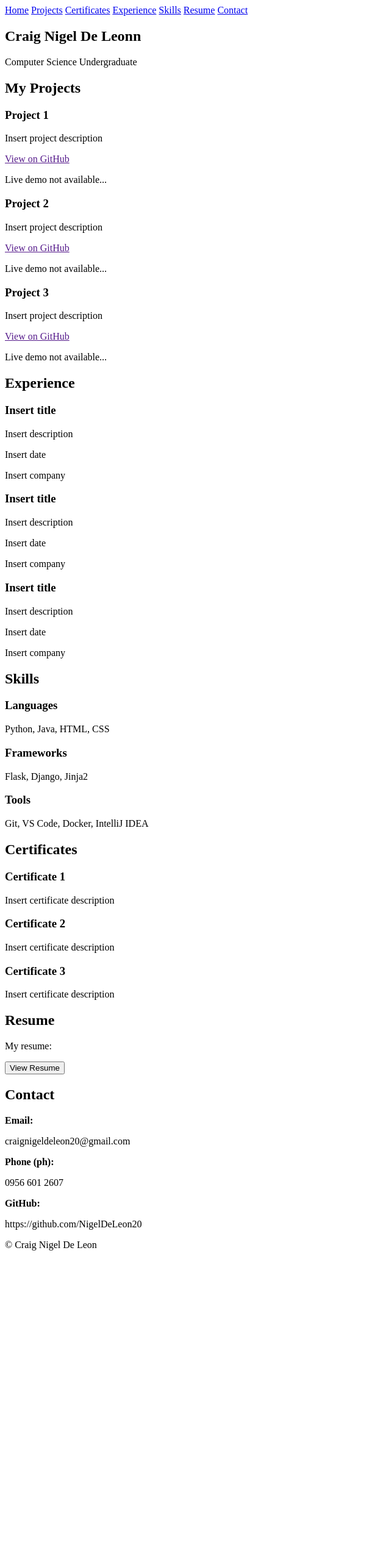
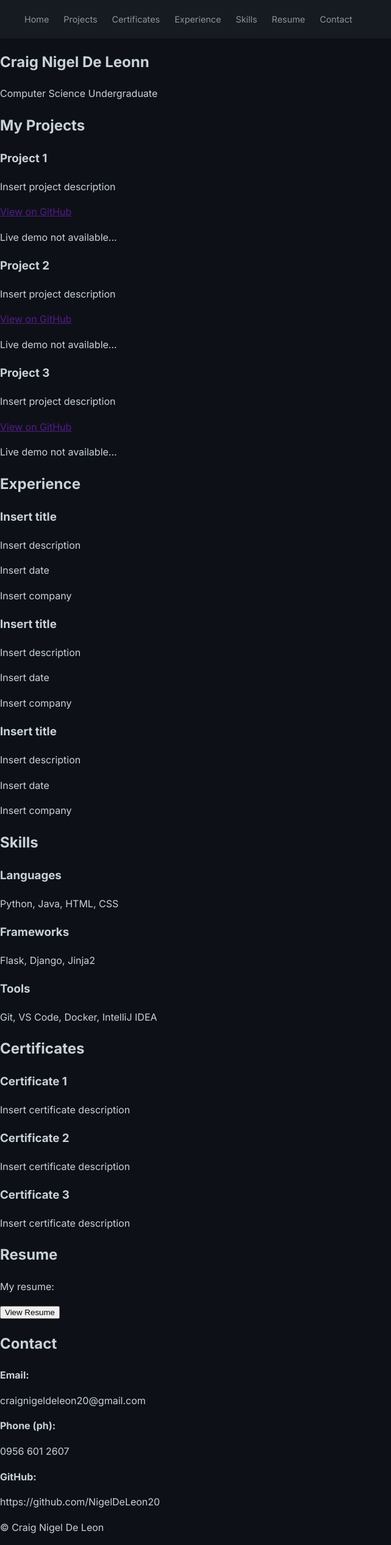
Before and after one commit to NigelDeLeon20/personal-portfolio, a Flask app: page / in a window 1280 px wide. Shown: the whole page at 61% size, without its empty margins (0-641 px from the left). Before the commit the page ends 2051 px from the top, so only its background shows below. Run offline with Flask 3, Linux system fonts and the light colour scheme.

Commit message:
Added base colors as well as header for navigation. All edit made in style.css

```diff
--- a/static/css/style.css
+++ b/static/css/style.css
@@ -1,3 +1,46 @@
+@import url('https://fonts.googleapis.com/css2?family=Inter:wght@400;500;600;700&display=swap');
+
+:root{
+    --bg: #0D1117;
+    --surface: #161B22;
+    --text: #C9D1D9;
+    --muted: #8B949E;
+    --accent: #58A6FF;
+    --mon: 'jetBrains Mono', monospace;
+}
+
+* {
+    box-sizing: border-box;
+}
+
+body{
+    margin: 0;
+    background-color: var(--bg);
+    color: var(--text);
+    font-family: 'Inter', sans-serif;
+    line-height: 1.6;
+}
+
+nav {
+    display: flex;
+    gap: 24px;
+    padding: 20px 40px;
+    background-color: var(--surface);
+    font-family: var(--mono);
+    position: sticky;
+    top: 0;
+}
+
+nav a {
+    color: var(--muted);
+    text-decoration: none;
+    font-size: 0.9rem;
+}
+
+nav a:hover {
+    color: var(--accent);
+}
+
 .modal{
     display: none;
     position: fixed;
```
